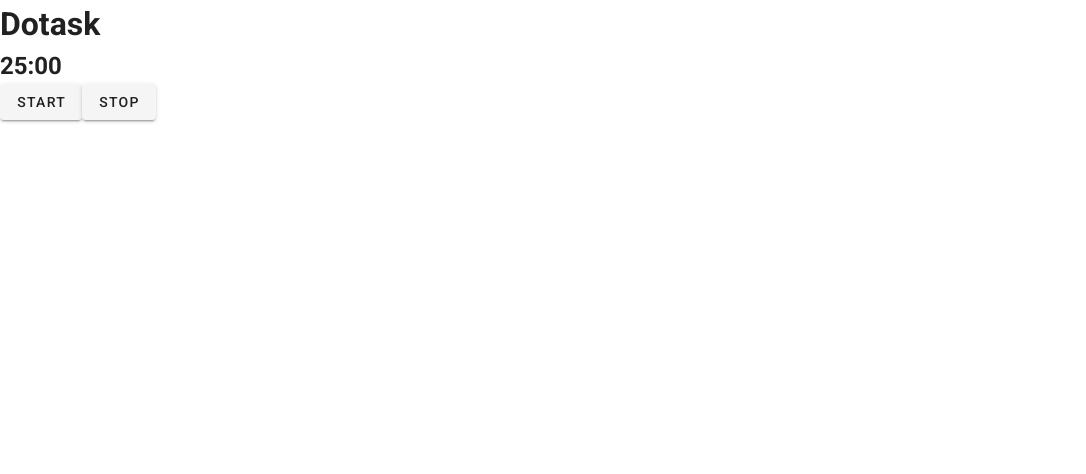
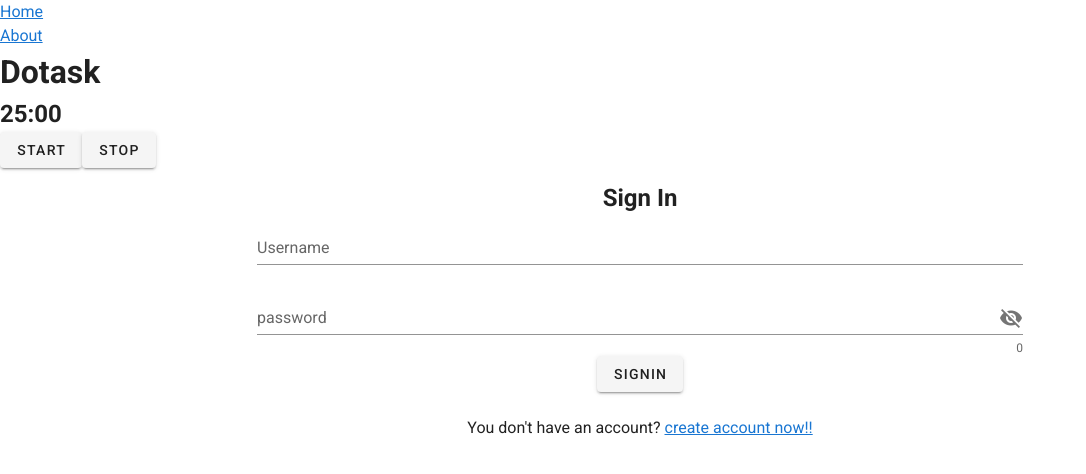
Before and after one commit to ktkhs/js-pomodoro-entry, a Vue app: page /signin in a window 1280 px wide. Shown: the top 474 px of the page, without its empty margins (0-1086 px from the left). Built offline with nearby package versions, Linux system fonts and the light colour scheme.

Commit message:
make signin/signup

```diff
--- a/src/App.vue
+++ b/src/App.vue
@@ -1,7 +1,10 @@
 <template>
   <v-app>
+    <router-link to="/">Home</router-link>
+    <router-link :to="{ name: 'About' }">About</router-link>
     <v-main>
       <DoTask />
+      <router-view></router-view>
     </v-main>
   </v-app>
 </template>
--- a/src/router/index.js
+++ b/src/router/index.js
@@ -1,29 +1,42 @@
-import Vue from 'vue'
-import VueRouter from 'vue-router'
-import Home from '../views/Home.vue'
+import Vue from "vue";
+import VueRouter from "vue-router";
+import Home from "../views/Home.vue";
+import Signin from "../views/Signin.vue";
+import Signup from "../views/Signup.vue";
 
-Vue.use(VueRouter)
+Vue.use(VueRouter);
 
-  const routes = [
+const routes = [
   {
-    path: '/',
-    name: 'Home',
-    component: Home
+    path: "/",
+    name: "Home",
+    component: Home,
   },
   {
-    path: '/about',
-    name: 'About',
+    path: "/signin",
+    name: "Signin",
+    component: Signin,
+  },
+  {
+    path: "/signup",
+    name: "Signup",
+    component: Signup,
+  },
+  {
+    path: "/about",
+    name: "About",
     // route level code-splitting
     // this generates a separate chunk (about.[hash].js) for this route
     // which is lazy-loaded when the route is visited.
-    component: () => import(/* webpackChunkName: "about" */ '../views/About.vue')
-  }
-]
+    component: () =>
+      import(/* webpackChunkName: "about" */ "../views/About.vue"),
+  },
+];
 
 const router = new VueRouter({
-  mode: 'history',
+  mode: "history",
   base: process.env.BASE_URL,
-  routes
-})
+  routes,
+});
 
-export default router
+export default router;
--- /dev/null
+++ b/src/views/Signin.vue
@@ -0,0 +1,52 @@
+<template>
+  <v-container text-center justify-center>
+    <v-row>
+      <v-col md="8" offset-md="2">
+        <h2>Sign In</h2>
+        <form>
+          <v-text-field
+            label="Username"
+            v-model="username"
+            autocomplete="username"
+          />
+          <v-text-field
+            v-model="password"
+            :append-icon="showPassword ? 'mdi-eye' : 'mdi-eye-off'"
+            :type="showPassword ? 'text' : 'password'"
+            label="password"
+            counter
+            @click:append="showPassword = !showPassword"
+            autocomplete="current-password"
+          />
+        </form>
+        <v-btn @click="loginUser">SignIn</v-btn>
+      </v-col>
+    </v-row>
+    <v-row>
+      <v-col>
+        <div>
+          You don't have an account?
+          <router-link to="/signup">create account now!!</router-link>
+        </div>
+      </v-col>
+    </v-row>
+  </v-container>
+</template>
+
+<script>
+export default {
+  name: "Signin",
+  data() {
+    return {
+      username: "",
+      password: "",
+      showPassword: false,
+    };
+  },
+  methods: {
+    loginUser() {
+      console.log("Signin: login");
+    },
+  },
+};
+</script>
--- /dev/null
+++ b/src/views/Signup.vue
@@ -0,0 +1,52 @@
+<template>
+  <v-container text-center justify-center>
+    <v-row>
+      <v-col md="8" offset-md="2">
+        <h2>Sign Up</h2>
+        <form>
+          <v-text-field
+            label="Username"
+            v-model="username"
+            autocomplete="username"
+          />
+          <v-text-field
+            v-model="password"
+            :append-icon="showPassword ? 'mdi-eye' : 'mdi-eye-off'"
+            :type="showPassword ? 'text' : 'password'"
+            label="password"
+            counter
+            @click:append="showPassword = !showPassword"
+            autocomplete="current-password"
+          />
+        </form>
+        <v-btn @click="registerUser">SignIn</v-btn>
+      </v-col>
+    </v-row>
+    <v-row>
+      <v-col>
+        <div>
+          Do you have an account?
+          <router-link to="/signin">sign in now!!</router-link>
+        </div>
+      </v-col>
+    </v-row>
+  </v-container>
+</template>
+
+<script>
+export default {
+  name: "Signup",
+  data() {
+    return {
+      username: "",
+      password: "",
+      showPassword: false,
+    };
+  },
+  methods: {
+    registerUser() {
+      console.log("Signup: register");
+    },
+  },
+};
+</script>
```
